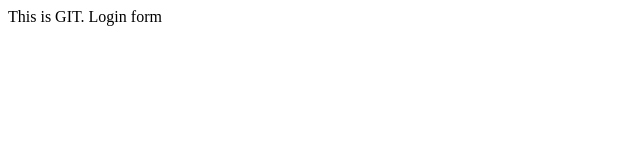
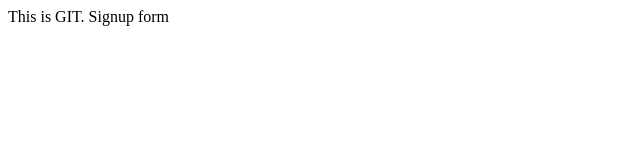
Before and after one commit to sandeeprana19/myfirstproject, a plain HTML site: page index.html in a window 1280 px wide. Shown: the full height of the page, 0-640 px from the left. Drawn offline with Linux system fonts and the light colour scheme.

Commit message:
Update index.html

```diff
--- a/index.html
+++ b/index.html
@@ -8,6 +8,6 @@
 <body>
     This is GIT.
 
-    Login form
+    Signup form
 </body>
 </html>
```
